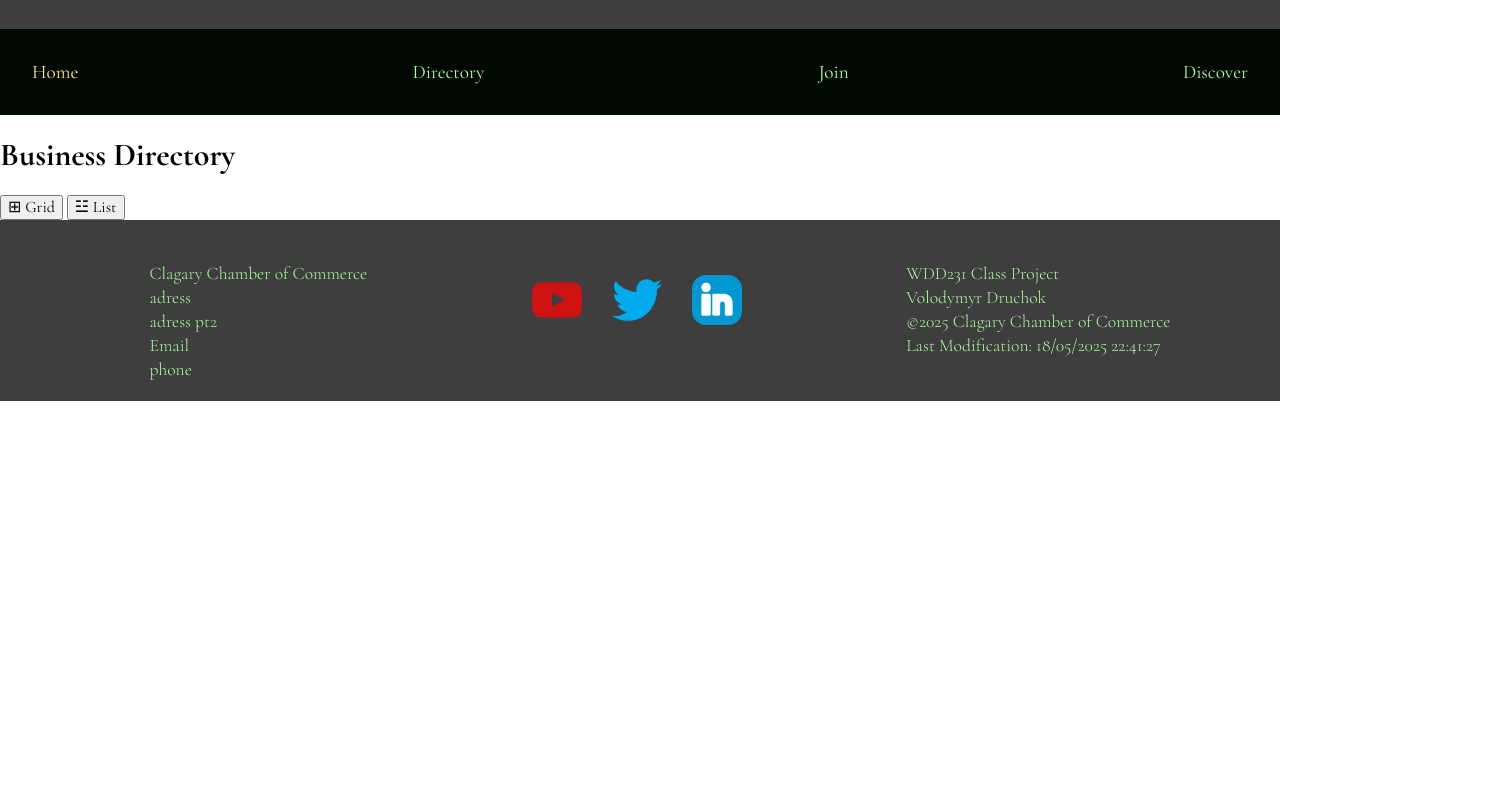
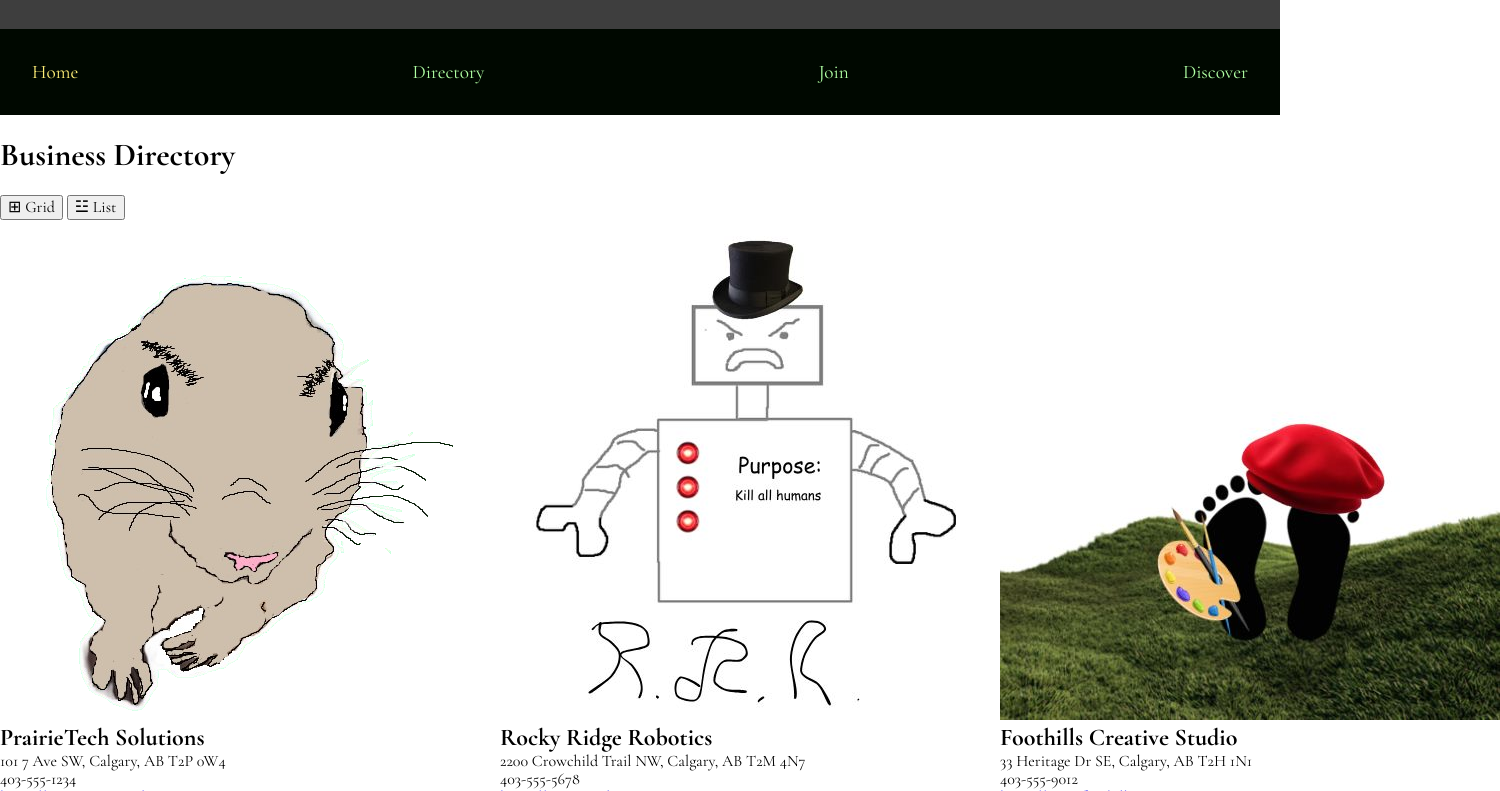
Before and after one commit to v-d-druchok/wdd231, a plain HTML site: page chamber/directory.html in a window 1280 px wide. Shown: the part 100-891 px from the top of the page, 1500 px wide, since content can reach past the window. Before the commit the page ends 800 px from the top, so only its background shows below. Drawn offline with nearby package versions, Linux system fonts and the light colour scheme; no server answers.

Commit message:
update to js and JASON where are you

```diff
--- a/chamber/data/members.json
+++ b/chamber/data/members.json
@@ -4,7 +4,7 @@
     "address": "101 7 Ave SW, Calgary, AB T2P 0W4",
     "phone": "403-555-1234",
     "website": "https://www.prairietech.ca",
-    "image": "https://v-d-druchok.github.io/wdd231/chamber/images/pts-logo.png",
+    "image": "https://v-d-druchok.github.io/wdd231/chamber/images/ptt-logo.png",
     "membership_level": 3
   },
   {
--- a/chamber/directory.html
+++ b/chamber/directory.html
@@ -49,15 +49,15 @@
     </nav>
 
     <main>
-        <h1 class="page-title">Business Directory</h1>
+        <h1 class="directory-title">Business Directory</h1>
 
         <section aria-labelledby="directory-title">
-            <div class="layout-select">
+            <div class="select-layout">
                 <button id="grid">⊞ Grid</button>
                 <button id="list">☳ List</button>
             </div>
 
-            <div id="cards"></div>
+            <div id="bis-cards"></div>
         </section>
     </main>
 
--- a/chamber/scripts/directory.js
+++ b/chamber/scripts/directory.js
@@ -1,6 +1,6 @@
-const url = 'https://v-i-druchok.github.io/wdd231/chamber/data/members.json';
+const url = 'https://v-d-druchok.github.io/wdd231/chamber/data/members.json';
 
-const cardsContainer = document.querySelector('#cards');
+const cardsContainer = document.querySelector('#bis-cards');
 const gridButton = document.querySelector('#grid');
 const listButton = document.querySelector('#list');
 
@@ -8,15 +8,18 @@ let allMembers = [];
 
 async function getMembers() {
     try {
-        const response = await fetch(url);
+        const responce = await fetch(url);
 
-        if (!response.ok) {
+        if (!responce.ok) {
             throw new Error('Failed to fetch member data');
         }
 
-        const members = await response.json();
+        const members = await responce.json();
         allMembers = members;
+
         displayMembers(allMembers, 'grid');
+
+
     } catch (error) {
         console.error('Error fetching data:', error);
     }
@@ -28,7 +31,7 @@ function displayMembers(members, view = 'grid') {
 
     members.forEach(member => {
         const card = document.createElement('section');
-        card.classList.add('member-card', view);
+        card.classList.add('member-sec-card', view);
 
         const content = `
             <h2>${member.name}</h2>
@@ -43,7 +46,7 @@ function displayMembers(members, view = 'grid') {
     });
 }
 
-document.querySelector('.layout-select').addEventListener('click', (e) => {
+document.querySelector('.select-layout').addEventListener('click', (e) => {
     if (e.target.id === 'grid' || e.target.id === 'list') {
         displayMembers(allMembers, e.target.id);
     }
--- a/chamber/styles/main-large.css
+++ b/chamber/styles/main-large.css
@@ -41,4 +41,9 @@
     footer div {
         margin-left: 40px;
     }
+
+    #bis-cards {
+        display: grid;
+        grid-template-columns: 1fr 1fr 1fr;
+    }
 }
```
